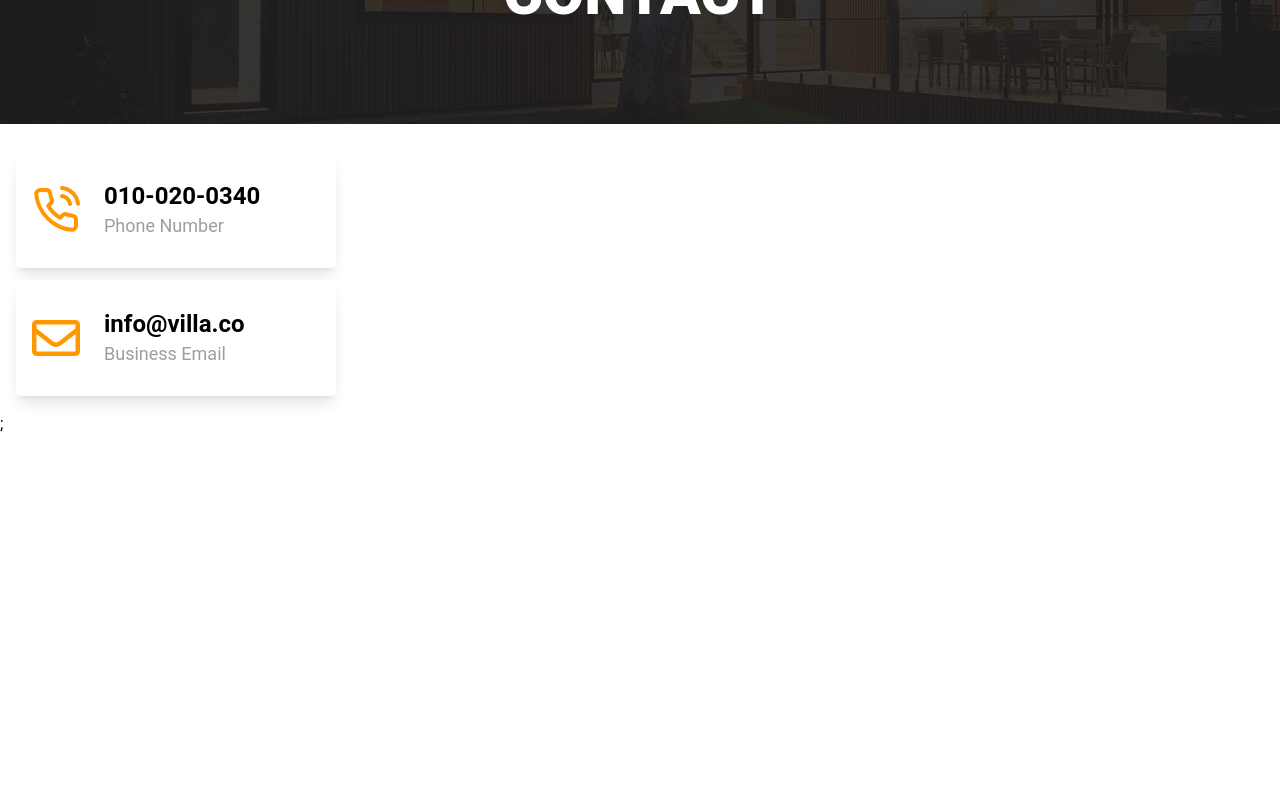
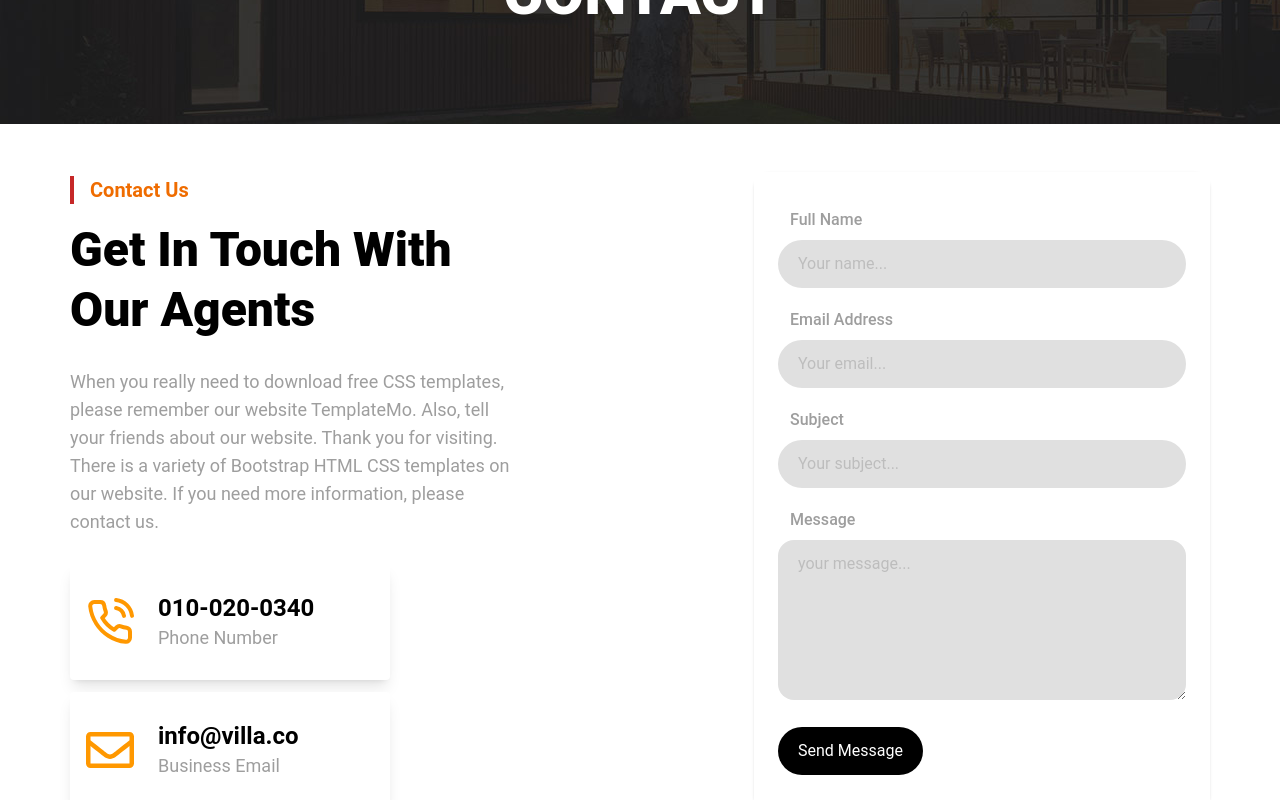
Before and after one commit to Swapvp/React_Villa, a React (Vite) app: page /contact in a window 1280 px wide. Shown: the part 360-1160 px from the top of the page. Before the commit the page ends 800 px from the top, so only its background shows below. Built offline with nearby package versions, Linux system fonts and the light colour scheme.

Commit message:
added form with formik and yup

```diff
--- a/package.json
+++ b/package.json
@@ -11,11 +11,13 @@
   },
   "dependencies": {
     "@material-tailwind/react": "^2.1.10",
+    "formik": "^2.4.6",
     "react": "^18.3.1",
     "react-dom": "^18.3.1",
     "react-icons": "^5.3.0",
     "react-router-dom": "^6.27.0",
-    "styled-components": "^6.1.13"
+    "styled-components": "^6.1.13",
+    "yup": "^1.4.0"
   },
   "devDependencies": {
     "@eslint/js": "^9.13.0",
--- a/src/Components/Contactinfo.jsx
+++ b/src/Components/Contactinfo.jsx
@@ -7,7 +7,8 @@ import { FaRegEnvelope } from "react-icons/fa";
 const DivContainer = styled.div`
   display: ${(props) => (props.variant === "home" ? "flex" : "block")};
   background: #fff;
-  padding: 1rem;
+
+  padding: ${(props) => (props.variant === "home" ? "1rem" : "0px")};
   gap: 1rem;
 `;
 
--- a/src/Components/Form.jsx
+++ /dev/null
@@ -1,9 +0,0 @@
-import React from 'react'
-
-const Form = () => {
-  return (
-    <div>Form</div>
-  )
-}
-
-export default Form
--- /dev/null
+++ b/src/Components/Forms.jsx
@@ -0,0 +1,153 @@
+import React from "react";
+import styled from "styled-components";
+import { useFormik } from "formik";
+import * as Yup from "yup";
+
+const FormContainer = styled.div`
+  display: ${(props) => (props.variant === "home" ? "flex" : "w-full")};
+  gap: 1rem;
+`;
+
+const Forms = ({ variant }) => {
+  const formik = useFormik({
+    initialValues: {
+      name: "",
+      email: "",
+      subject: "",
+      message: "",
+    },
+
+    validationSchema: Yup.object({
+      name: Yup.string()
+        .min(2, "Minumn 2 characters")
+        .max(20, "maximum 20 characters")
+        .required("Full Name Required"),
+
+      email: Yup.string().email("Enter valid email").required("Email Required"),
+
+      subject: Yup.string()
+        .min(2, "Minumn 2 characters")
+        .max(10, "maximum 20 characters")
+        .required("Subject Required"),
+
+      message: Yup.string()
+        .min(2, "Minumn 2 characters")
+        .max(100, "maximum 20 characters")
+        .required("Message Required"),
+    }),
+
+    onSubmit: (value) => {
+      console.log(value);
+    },
+  });
+  return (
+    <FormContainer variant={variant} className="bg-white p-6">
+      <form className="" onSubmit={formik.handleSubmit}>
+        <div className="my-3">
+          <label
+            htmlFor="name"
+            className="pl-3 text-md text-gray-500 font-medium "
+          >
+            Full Name
+          </label>
+          <input
+            type="text"
+            name="name"
+            id="name"
+            placeholder="Your name..."
+            className="bg-gray-300 px-5 py-3 my-2 rounded-full  outline-deep-orange-200 w-full"
+            onChange={formik.handleChange}
+            onBlur={formik.handleBlur}
+            value={formik.values.name}
+          />
+          {formik.touched.name && formik.errors.name ? (
+            <p className="text-red-500 text-center text-sm">
+              {formik.errors.name}
+            </p>
+          ) : null}
+        </div>
+        <div className="my-3">
+          <label
+            htmlFor="email"
+            className="pl-3 text-md text-gray-500 font-medium "
+          >
+            Email Address
+          </label>
+
+          <input
+            type="email"
+            nmae="email"
+            id="email"
+            placeholder="Your email..."
+            className="bg-gray-300 px-5 py-3 my-2 rounded-full  outline-deep-orange-200 w-full"
+            onChange={formik.handleChange}
+            onBlur={formik.handleBlur}
+            value={formik.values.email}
+          />
+          {formik.touched.email && formik.errors.email ? (
+            <p className="text-red-500 text-center text-sm">
+              {formik.errors.email}
+            </p>
+          ) : null}
+        </div>
+        <div className="my-3">
+          <label
+            htmlFor="subject"
+            className="pl-3 text-md text-gray-500 font-medium "
+          >
+            Subject
+          </label>
+
+          <input
+            type="text"
+            name="subject"
+            id="subject"
+            placeholder="Your subject..."
+            className="bg-gray-300 px-5 py-3 my-2 rounded-full  outline-deep-orange-200 w-full"
+            onChange={formik.handleChange}
+            onBlur={formik.handleBlur}
+            value={formik.values.subject}
+          />
+          {formik.touched.subject && formik.errors.subject ? (
+            <p className="text-red-500 text-center text-sm">
+              {formik.errors.subject}
+            </p>
+          ) : null}
+        </div>
+        <div className="my-3">
+          <label
+            htmlFor="message"
+            className="pl-3 text-md text-gray-500 font-medium "
+          >
+            Message
+          </label>
+
+          <textarea
+            name="message"
+            id="message"
+            placeholder="your message..."
+            className="bg-gray-300 px-5 py-3 my-2 rounded-2xl  outline-deep-orange-200 w-full h-40"
+            onChange={formik.handleChange}
+            onBlur={formik.handleBlur}
+            value={formik.values.message}
+          ></textarea>
+          {formik.touched.message && formik.errors.message ? (
+            <p className="text-red-500 text-center text-sm">
+              {formik.errors.message}
+            </p>
+          ) : null}
+        </div>
+        <div className="my-3">
+          <button
+            type="submit"
+            className="bg-black text-white py-3 px-5 rounded-full"
+          >
+            Send Message
+          </button>
+        </div>
+      </form>
+    </FormContainer>
+  );
+};
+
+export default Forms;
--- a/src/Pages/Contact.jsx
+++ b/src/Pages/Contact.jsx
@@ -2,14 +2,55 @@ import React from "react";
 import Nav from "../Components/Nav";
 import Contactinfo from "../Components/Contactinfo";
 import PageHeader from "../Components/PageHeader";
+import Forms from "../Components/Forms";
+import Footer from "../Components/Footer";
 
 const Contact = () => {
   return (
-    <div>
+    <>
       <Nav />
       <PageHeader breadcrumbText="contact" heading="contact" />
-      <Contactinfo variant="contact" />;
-    </div>
+      <section className="py-12 ">
+        <div className="container mx-auto flex justify-between items-center ">
+          <div className="w-2/5">
+            <p className=" text-orange-800 border-l-4 border-red-800 font-bold text-xl px-4">
+              Contact Us
+            </p>
+            <h1 className="text-5xl font-extrabold my-4 leading-tight">
+              Get In Touch With Our Agents
+            </h1>
+            <p className="text-lg text-gray-500 my-7">
+              When you really need to download free CSS templates, please
+              remember our website TemplateMo. Also, tell your friends about our
+              website. Thank you for visiting. There is a variety of Bootstrap
+              HTML CSS templates on our website. If you need more information,
+              please contact us.
+            </p>
+            <Contactinfo variant="contact" />
+          </div>
+          <div className="w-2/5 shadow rounded-2xl">
+            <Forms />
+          </div>
+        </div>
+      </section>
+      <section className="py-12">
+        <div className="container mx-auto">
+          <div className="w-full h-96 rounded-md">
+            <iframe
+              title="google-map"
+              src="https://www.google.com/maps/embed?pb=!1m18!1m12!1m3!1d3153.4348392449994!2d-122.4210912846821!3d37.77926097975606!2m3!1f0!2f0!3f0!3m2!1i1024!2i768!4f13.1!3m3!1m2!1s0x8085818fd26b4f3d%3A0x7a7b8748493e9dd2!2sSan%20Francisco%2C%20CA!5e0!3m2!1sen!2sus!4v1600000000000!5m2!1sen!2sus"
+              width="100%"
+              height="100%"
+              style={{ border: 0 }}
+              allowFullScreen=""
+              loading="lazy"
+              referrerPolicy="no-referrer-when-downgrade"
+            ></iframe>
+          </div>
+        </div>
+      </section>
+      <Footer />
+    </>
   );
 };
 
--- a/src/Pages/Home.jsx
+++ b/src/Pages/Home.jsx
@@ -8,8 +8,7 @@ import {
   AccordionHeader,
   AccordionBody,
 } from "@material-tailwind/react";
-import { FiPhoneCall } from "react-icons/fi";
-import { FaRegEnvelope } from "react-icons/fa";
+import Forms from "../Components/Forms";
 
 const Home = () => {
   const [open, setOpen] = React.useState(1);
@@ -136,6 +135,7 @@ const Home = () => {
       {/* Section 2 */}
 
       <Contactinfo variant="home" />
+      <Forms />
       <Footer />
     </>
   );
```
Also changed, not shown: 1 other file (tests, documents, lock files or other folders).
